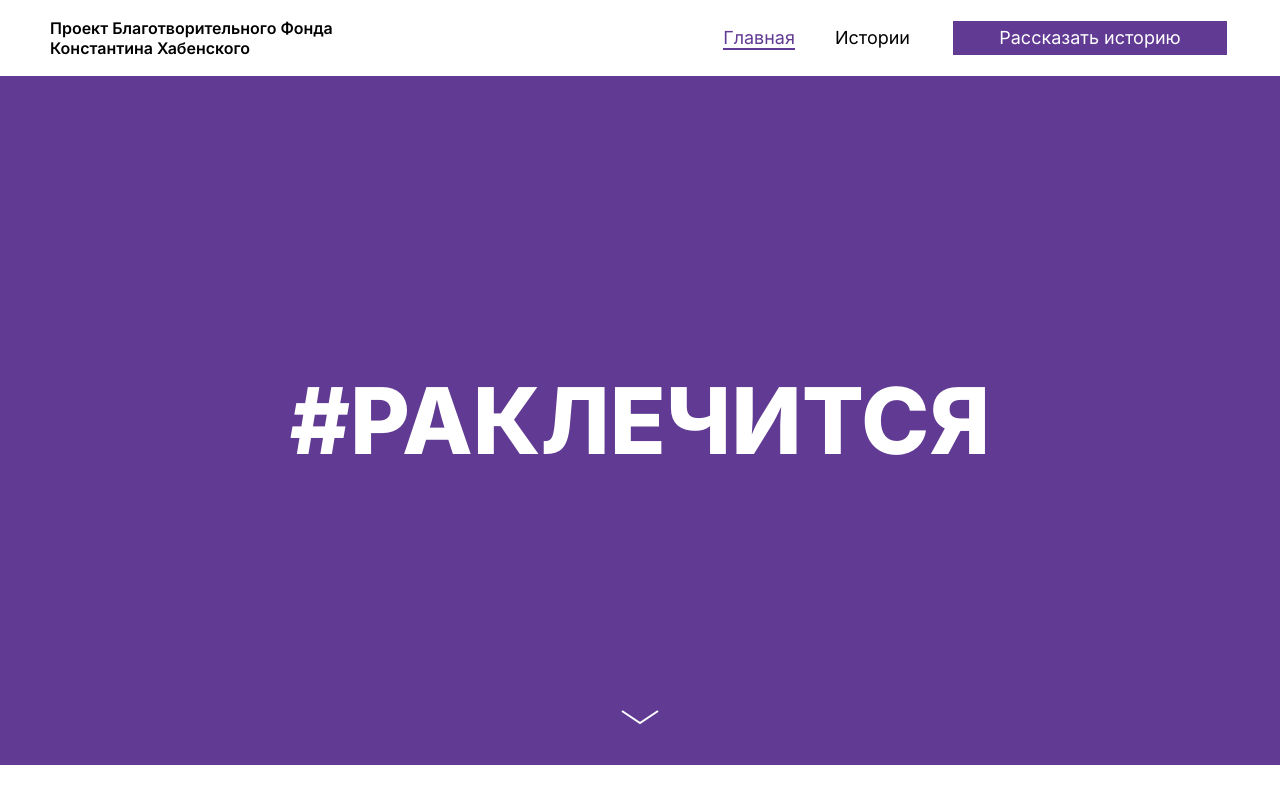
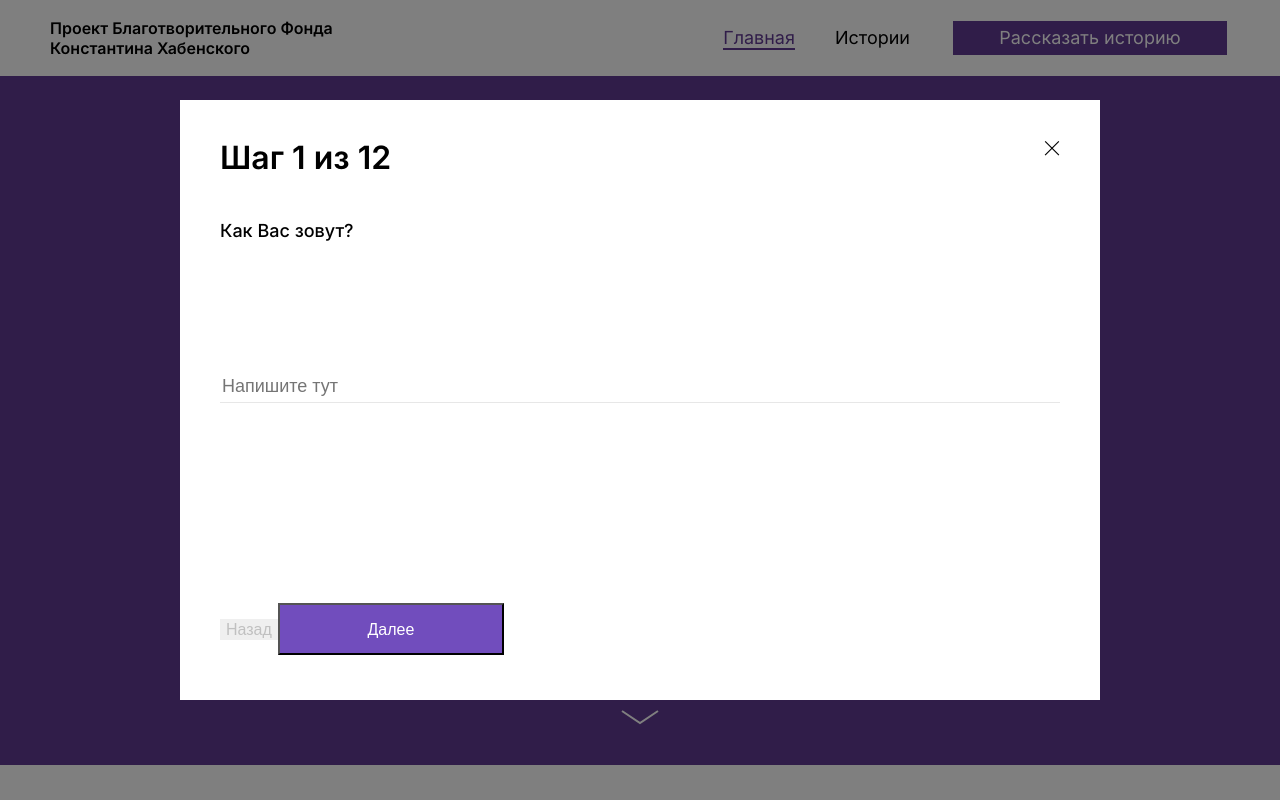
Before and after one commit to mukhindev/raklechitsa, a Nuxt app: page / in a window 1280 px wide. Both pictures are taken after a click on the button "Рассказать историю". Shown: the top 800 px of the page. Built offline with nearby package versions, Linux system fonts and the light colour scheme.

Commit message:
добавила слушатели для открытия и закрытия попапа

```diff
--- /dev/null
+++ b/components/Form.vue
@@ -0,0 +1,147 @@
+<template>
+  <div class="popup">
+    <div class="popup__content">
+      <h2 class="popup__step">Шаг 1 из 12</h2>
+      <svg
+        @click="$emit('popupClose')"
+        class="popup__close"
+        width="16"
+        height="16"
+        viewBox="0 0 28 27"
+        fill="none"
+        xmlns="http://www.w3.org/2000/svg"
+      >
+        <line
+          x1="1.93934"
+          y1="25.9393"
+          x2="25.9393"
+          y2="1.93934"
+          stroke="black"
+          stroke-width="2"
+        />
+        <line
+          x1="2.06066"
+          y1="1.93934"
+          x2="26.0607"
+          y2="25.9393"
+          stroke="black"
+          stroke-width="2"
+        />
+      </svg>
+      <h3 class="popup__question">Как Вас зовут?</h3>
+      <form class="popup__form" novalidate>
+        <input type="text" class="popup__input" placeholder="Напишите тут" />
+        <div class="popup__button">
+          <button type class="popup__button popup__button_left">Назад</button>
+          <button class="popup__button popup__button_right">Далее</button>
+        </div>
+      </form>
+    </div>
+  </div>
+</template>
+
+<script>
+export default {};
+</script>
+
+<style>
+.popup {
+  z-index: 2;
+  position: fixed;
+  top: 0;
+  left: 0;
+  width: 100%;
+  height: 100%;
+  background-color: rgba(0, 0, 0, 0.5);
+  display: flex;
+  align-items: center;
+  justify-content: center;
+  /* display: none; */
+}
+
+.popup__content {
+  width: 920px;
+  height: 600px;
+  background-color: #fff;
+  position: relative;
+  box-sizing: border-box;
+  padding: 40px 40px;
+  display: grid;
+  grid-template-rows: repeat(4, auto);
+  grid-template-columns: repeat(2, 50%);
+  grid-template-areas:
+    'step close'
+    'question question'
+    'form form';
+}
+
+.popup__step {
+  height: 36px;
+  margin: 0;
+  font-style: normal;
+  font-weight: 600;
+  font-size: 32px;
+  line-height: 36px;
+  grid-area: step;
+}
+
+.popup__close {
+  cursor: pointer;
+  grid-area: close;
+  justify-self: end;
+}
+
+.popup__question {
+  height: 24px;
+  margin: 0;
+  margin-top: 40px;
+  font-style: normal;
+  font-weight: 500;
+  font-size: 18px;
+  line-height: 24px;
+  grid-area: question;
+}
+
+.popup__form {
+  grid-area: form;
+}
+
+.popup__input {
+  width: 100%;
+  height: 24px;
+  border: 0;
+  border-bottom: 1px solid #e7e7e7;
+  font-style: normal;
+  font-weight: normal;
+  font-size: 18px;
+  line-height: 24px;
+  padding-bottom: 10px;
+  box-sizing: border-box;
+  margin-bottom: 200px;
+  margin-top: 134px;
+  outline: none;
+}
+
+.popup__button {
+  font-style: normal;
+  font-size: 16px;
+  line-height: 19px;
+  cursor: pointer;
+  outline: none;
+}
+
+.popup__button_left {
+  font-weight: normal;
+  color: #c0c0c0;
+  border: 0;
+  outline: none;
+}
+
+.popup__button_right {
+  width: 226px;
+  height: 52px;
+  background: #714dbd;
+  font-weight: 500;
+  color: #fff;
+}
+</style>
--- a/components/Header.vue
+++ b/components/Header.vue
@@ -15,7 +15,9 @@
           <nuxt-link to="/stories" class="header__link">Истории</nuxt-link>
         </li>
         <li class="header__nav-item">
-          <button class="header__link-tell-stories">Рассказать историю</button>
+          <button @click="$emit('popupOpen')" class="header__link-tell-stories">
+            Рассказать историю
+          </button>
         </li>
       </ul>
     </nav>
--- a/layouts/default.vue
+++ b/layouts/default.vue
@@ -1,7 +1,8 @@
 <template>
   <div class="page">
-    <app-header />
+    <app-header @popupOpen="popupHandler" />
     <nuxt />
+    <app-form v-if="popupShown" @popupClose="popupHandler" />
     <app-footer />
   </div>
 </template>
@@ -9,11 +10,23 @@
 <script>
 import AppHeader from '~/components/Header.vue';
 import AppFooter from '~/components/Footer.vue';
+import AppForm from '~/components/Form.vue';
 
 export default {
   components: {
     AppHeader,
     AppFooter,
+    AppForm,
+  },
+  data() {
+    return {
+      popupShown: false,
+    };
+  },
+  methods: {
+    popupHandler() {
+      this.popupShown = !this.popupShown;
+    },
   },
 };
 </script>
```
